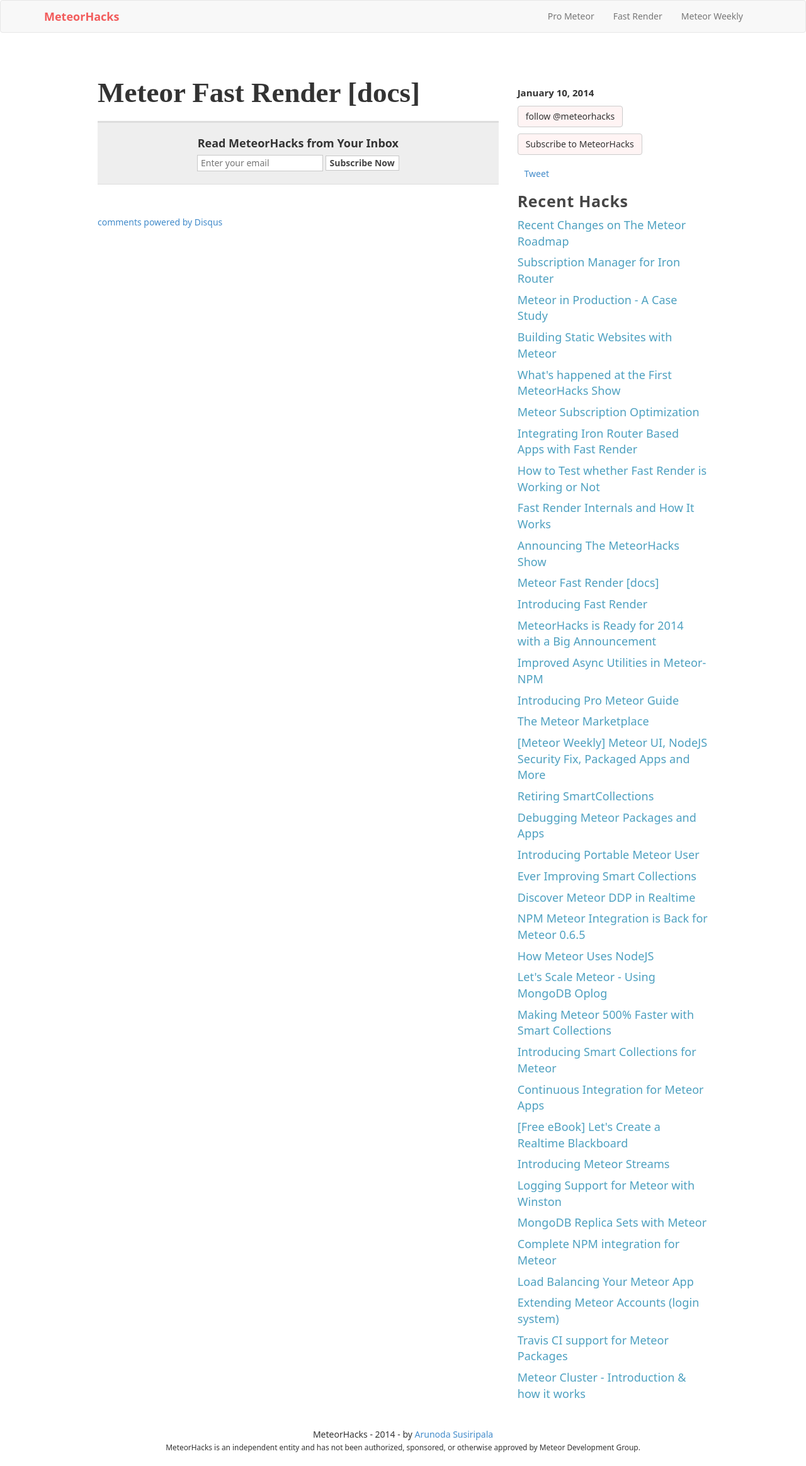
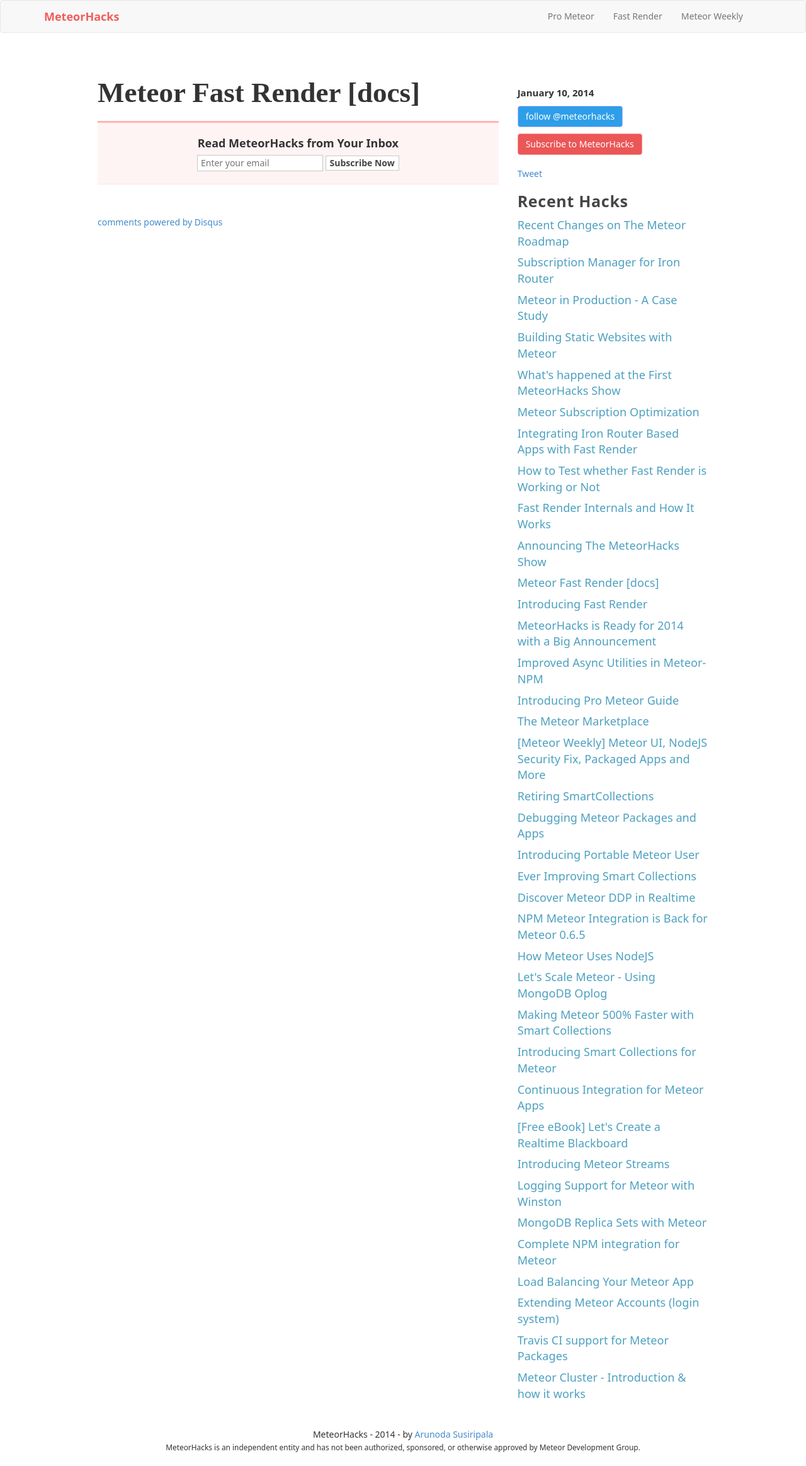
Before and after one commit to meteorhacks/meteorhacks.github.io, a Jekyll site: the page built from _posts/2014-01-10-fast-render-docs.md, in a window 1280 px wide. Shown: the whole page at 63% size. Built offline with Jekyll 4.4.1, drawn with Linux system fonts in a browser that asks for light colours; comment, search, counter and statistics services are not loaded.

Commit message:
updated style a bit

```diff
--- a/_layouts/blog.html
+++ b/_layouts/blog.html
@@ -68,19 +68,32 @@
           {{ page.date | date: "%B %d, %Y"}}
         </div>
         <div id='blog-sidebar-links'>
-          <button class='btn btn-default' onclick='location.href="http://twitter.com/meteorhacks"'>follow @meteorhacks</button> <br>
-          <button class='btn btn-default' onclick='location.href="http://mad.ly/signups/85188/join"'>Subscribe to MeteorHacks</button>
+          <button class='btn btn-default twitter' onclick='location.href="http://twitter.com/meteorhacks"'>follow @meteorhacks</button> <br>
+          <button class='btn btn-default subscribe' onclick='location.href="http://mad.ly/signups/85188/join"'>Subscribe to MeteorHacks</button>
         </div>
 
         <div id='blog-sidebar-share-links'>
-          <!-- START FB -->
-          <div class="fb-like" data-send="false" data-layout="button_count" data-width="450" data-show-faces="true" data-font="arial"></div>&nbsp&nbsp
-          <!-- END FB -->
-          <!-- TWITTER START HERE -->
-          <a href="https://twitter.com/share" class="twitter-share-button" data-via="meteorhacks">Tweet</a>
-          <script>!function(d,s,id){var js,fjs=d.getElementsByTagName(s)[0],p=/^http:/.test(d.location)?'http':'https';if(!d.getElementById(id)){js=d.createElement(s);js.id=id;js.src=p+'://platform.twitter.com/widgets.js';fjs.parentNode.insertBefore(js,fjs);}}(document, 'script', 'twitter-wjs');</script>
-          <!-- TWITTER END HERE -->
+          <div class="pull-left" style="width: 90px;">
+            <!-- TWITTER START HERE -->
+            <a href="https://twitter.com/share" class="twitter-share-button" data-via="meteorhacks">Tweet</a>
+            <script>!function(d,s,id){var js,fjs=d.getElementsByTagName(s)[0],p=/^http:/.test(d.location)?'http':'https';if(!d.getElementById(id)){js=d.createElement(s);js.id=id;js.src=p+'://platform.twitter.com/widgets.js';fjs.parentNode.insertBefore(js,fjs);}}(document, 'script', 'twitter-wjs');</script>
+            <!-- TWITTER END HERE -->
+          </div>
+          <div class="pull-left">
+            <!-- START FB -->
+            <div id="fb-root"></div>
+            <script>(function(d, s, id) {
+              var js, fjs = d.getElementsByTagName(s)[0];
+              if (d.getElementById(id)) return;
+              js = d.createElement(s); js.id = id;
+              js.src = "//connect.facebook.net/en_US/all.js#xfbml=1&appId=465096423559129";
+              fjs.parentNode.insertBefore(js, fjs);
+            }(document, 'script', 'facebook-jssdk'));</script>
+            <div class="fb-like" data-send="false" data-layout="button_count" data-width="450" data-show-faces="true" data-font="arial"></div>
+            <!-- END FB -->
+          </div>
         </div>
+        <div style="clear:both"></div>
 
         <div id='blog-sidebar-items'>
           <h3>Recent Hacks</h3>
--- a/css/style.css
+++ b/css/style.css
@@ -132,9 +132,9 @@
 
 /* Subscription Form */
 .subscribe-form {
-  background-color: #eee;
-  border-top: 3px solid #ddd;
-  border-bottom: 1px solid #ddd;
+  background-color: #FFF4F4;
+  border-top: 3px solid #FFB5B5;
+  border-bottom: 1px solid #FFE7E7;
   padding: 20px 0px 20px 0px;
   text-align: center;
   margin: 20px 0px 20px 0px;
@@ -150,6 +150,7 @@
   border: 1px solid rgb(200, 200, 200);
   padding: 2px 5px 2px 5px;
   width: 200px;
+  outline: 0;
 }
 
 .subscribe-form-submit {
@@ -184,11 +185,25 @@
 
 #blog-sidebar button {
   margin-bottom: 10px;
-  background-color: #FFF4F4;
+  color: white;
 }
 
-#blog-sidebar button:hover {
-  background-color: #FFDBDB;
+#blog-sidebar button.twitter {
+  background-color: rgb(46, 158, 233);
+  border: 1px solid rgb(190, 190, 255);
+}
+
+#blog-sidebar button.twitter:hover {
+  background-color: rgb(83, 111, 170);
+}
+
+#blog-sidebar button.subscribe {
+  background-color: rgb(235, 86, 86);
+  border: 1px solid rgb(255, 145, 145);
+}
+
+#blog-sidebar button.subscribe:hover {
+  background-color: rgb(185, 79, 79);
 }
 
 #blog-sidebar-items h3{
```
